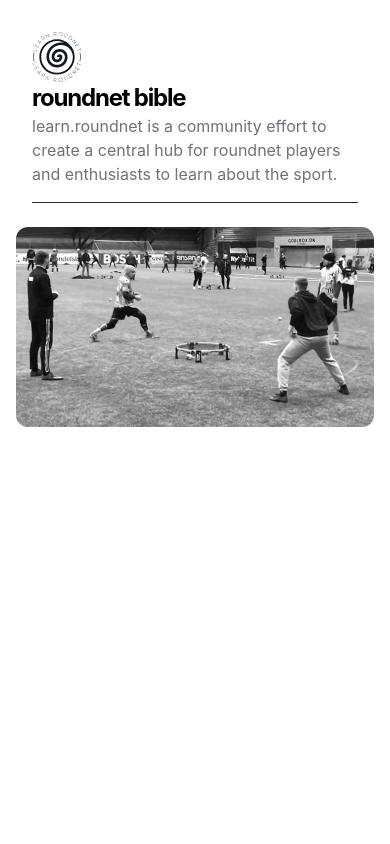
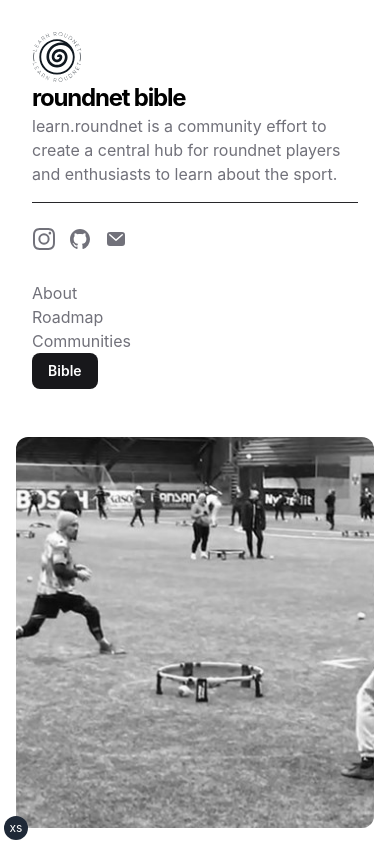
Before and after one commit to AndersSpringborg/learn.roundnet, a Next.js app: page / in a window 390 px wide. Built offline with nearby package versions, Linux system fonts and the light colour scheme.

Commit message:
responsive index page

```diff
--- a/pages/index.tsx
+++ b/pages/index.tsx
@@ -4,27 +4,32 @@ import Link from "next/link";
 import SiteLogo from "../components/Logos/SiteLogo";
 import { GithubLogo, InstagramLogo, MailLogo } from "../components/Logos";
 import { siteConfig } from "../data/siteConfig";
+import { TailwindIndicator } from "../components/tailwind-indicator";
 
 const Lightroom = () => (
-  <div className="gap-3 p-4 h-full">
-    <div className="bg-zinc-100 rounded-xl overflow-hidden filter grayscale">
-      <img className="h-full w-full object-contain" src={"/index.jpg"} alt="#" />
+  <div className="gap-3 p-4 h-full flex">
+    <div className="bg-zinc-100 rounded-xl overflow-hidden filter grayscale bg-red-600 w-full">
+      <img
+        className="object-cover h-full object- w-full"
+        src={"/index.jpg"}
+        alt="#"
+      />
     </div>
   </div>
 );
 
 const Index = () => {
   return (
-    <div className="bg-white dark:bg-zinc-900 text-black dark:text-white">
-        <div className="flex flex-col md:flex-row h-screen">
-          <aside className="h-1/4 md:w-1/4 md:h-screen">
-            <div className="lg:h-screen sticky top-0 rounded-xl w-full px-8 sm:px-16 py-8 lg:py-12 lg:px-10">
+    <div className="bg-white dark:bg-zinc-900 text-black dark:text-white min-h-screen">
+      <div className="flex h-screen max-w-7xl mx-auto flex-col md:flex-row">
+        <aside className="">
+          <div className="px-8 sm:px-16 py-8 md:px-8 lg:py-12 lg:px-10">
             <div>
               <Link href="/" className="text-black dark:text-white">
                 <SiteLogo width={50} height={50} />
               </Link>
             </div>
-              <h1 className="text-black dark:text-white text-2xl md:text-4xl xl:text-7xl 2xl:text-6xl font-bold tracking-tighter">
+            <h1 className="text-black dark:text-white text-2xl md:text-4xl xl:text-7xl font-bold tracking-tighter">
               {siteConfig.title.toLowerCase()}
             </h1>
             <div className="lg:mt-8 max-w-xl">
@@ -84,10 +89,11 @@ const Index = () => {
             </div>
           </div>
         </aside>
-          <main role="main" className="h-3/4 md:w-3/4">
+        <main role="main" className="flex-auto">
           <Lightroom />
         </main>
       </div>
+      <TailwindIndicator />
     </div>
   );
 };
```
Lines whose indentation alone changed are shown as unchanged.
